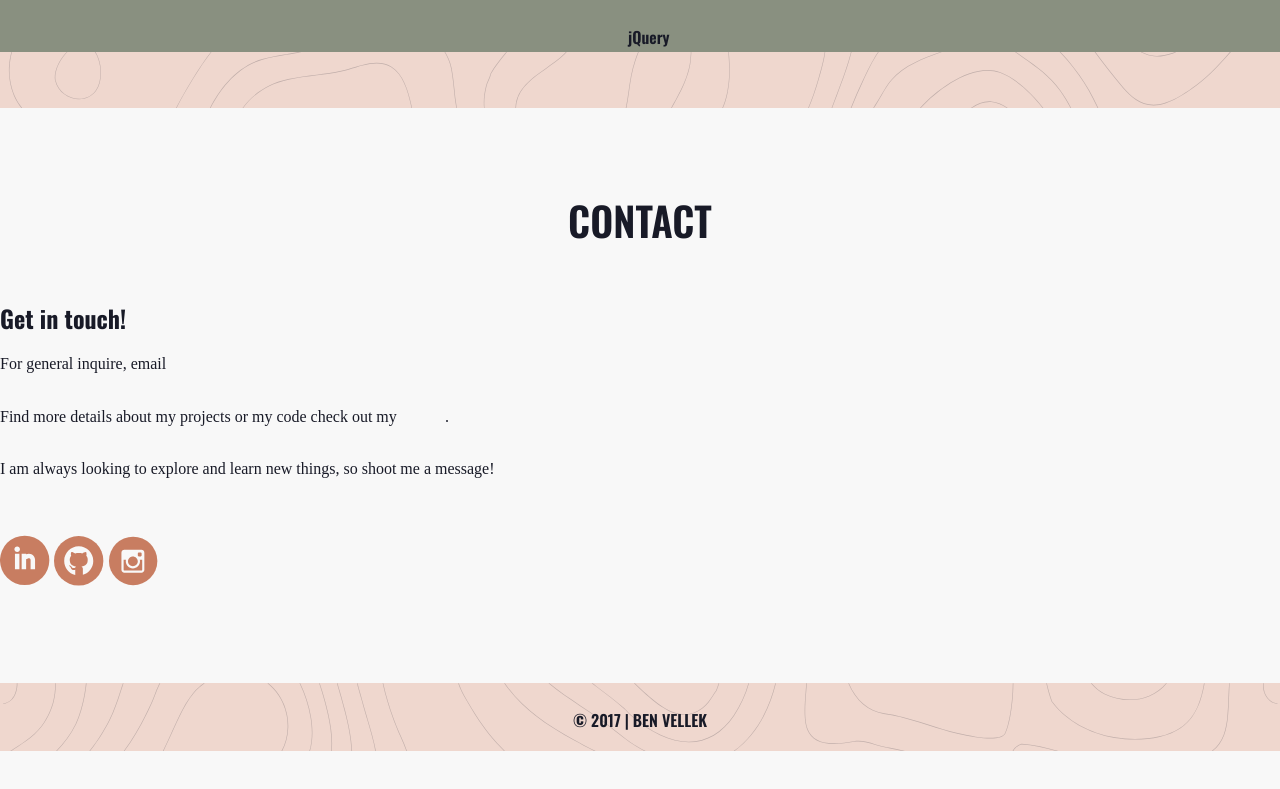
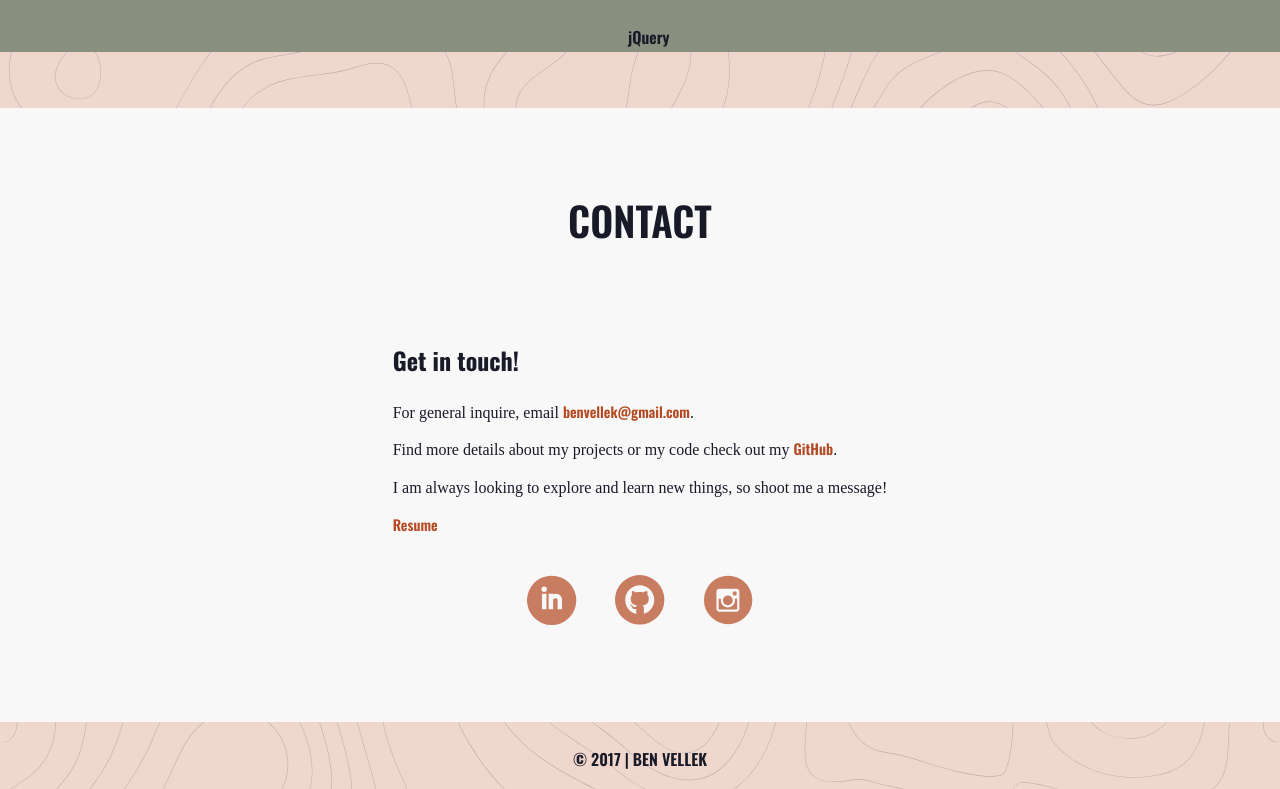
Before and after one commit to bvellek/portfolio, a website: page index.html in a window 1280 px wide. Shown: the part 1825-2614 px from the top of the page. Before the commit the page ends 2576 px from the top, so only its background shows below. Drawn offline with nearby package versions, Linux system fonts and the light colour scheme; a web font is replaced by a local one.

Commit message:
fixed contact section styles

```diff
--- a/index.html
+++ b/index.html
@@ -1,19 +1,16 @@
 <!DOCTYPE html>
 <html lang="en">
-
 <head>
   <meta charset="utf-8">
   <meta http-equiv="x-ua-compatible" content="ie=edge">
   <meta name="viewport" content="width=device-width, initial-scale=1">
-  <title>Ben Vellek</title>
+  <title>Ben Vellek's Portfolio</title>
   <meta name="description" content="" property="og:description">
   <meta property="og:image" content="">
   <meta property="og:image:type" content="image/jpeg">
   <link rel="shortcut icon" href="" type="image/x-icon">
   <link href="https://fonts.googleapis.com/css?family=Lusitana|Oswald:600,700" rel="stylesheet">
   <link rel="stylesheet" href="public/css/main.css">
-
-
 </head>
 
 <body>
@@ -125,13 +122,14 @@
     <section id="contact">
       <h2>CONTACT</h2>
       <div class="contact-container">
+        <div class="contact-content">
           <h3>Get in touch!</h3>
-        <p>For general inquire, email <a href="mailto:benvellek@gmail.com?subject=Saw your portfolio")>benvellek@gmail.com</a></p>
-        <p>Find more details about my projects or my code check out my <a href="https://github.com/bvellek" target="_github">GitHub</a>.</p>
-        <p>I am always looking to explore and learn new things, so shoot me a message!</p>
+          <p>For general inquire, email&nbsp;<a href="mailto:benvellek@gmail.com?subject=Saw your portfolio")>benvellek@gmail.com</a>.</p>
+          <p>Find more details about my projects or my code check out my&nbsp;<a href="https://github.com/bvellek" target="_github">GitHub</a>.</p>
+          <p>I am always looking to explore and learn new things, so shoot me a&nbsp;message!</p>
           <a href="#">Resume</a>
         </div>
-      <section class="social-icons">
+        <div class="contact-social">
           <a href="https://www.linkedin.com/in/ben-vellek-40156a88" target="_linkedin">
             <span class="visually-hidden">Ben's LinkedIn</span>
             <svg class="linkedin" xmlns="http://www.w3.org/2000/svg" width="50" height="51" viewBox="0 0 50 51">
@@ -159,8 +157,8 @@
                 </g>
               </svg>
           </a>
-
-      </section>
+        </div>
+      </div>
     </section>
   </main>
   <footer>&copy; 2017 | BEN VELLEK</footer>
--- a/public/css/component/_contact.scss
+++ b/public/css/component/_contact.scss
@@ -9,9 +9,53 @@
       margin-bottom: $margin-after * 1.5;
     }
   }
+  .contact-container {
+    display: flex;
+    flex-direction: column;
+    max-width: 26em;
+    margin: 0 auto;
+
+    @media only screen and (min-width: $medium-break) {
+      max-width: 35em;
+    }
+
+    .contact-content {
+      margin: 2em auto 0;
+      padding: 0 1em;
+      text-align: justify;
+
+      h3 {
+        margin-bottom: 1em;
+      }
+      p {
+        margin: 0.625em 0;
+      }
+
+      a {
+        color: $bg-orange;
+        font-size: 0.9em;
+
+        &:hover {
+          color: $text-color;
+        }
+      }
+    }
+
+    .contact-social {
+      margin-top: 2.2em;
+      display: flex;
+      justify-content: center;
+
+      a {
+        margin: 0 1.2em;
+      }
 
 
-  a:hover svg path {
-    fill: $text-color;
+      a:hover svg ellipse {
+        fill: $text-color;
+      }
+    }
   }
+
+
 }
```
Also changed, not shown: public/css/main.css. Lines whose indentation alone changed are shown as unchanged.
